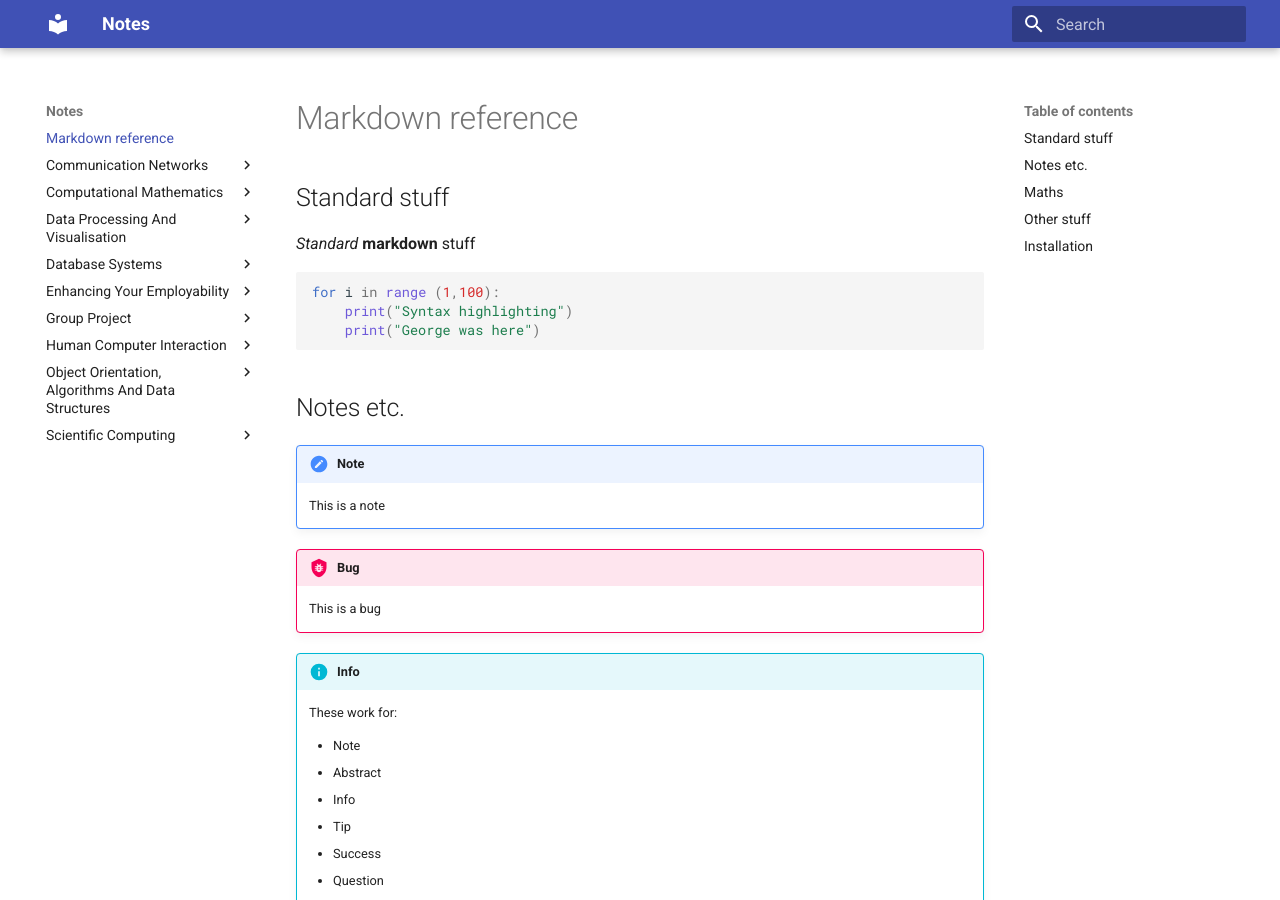
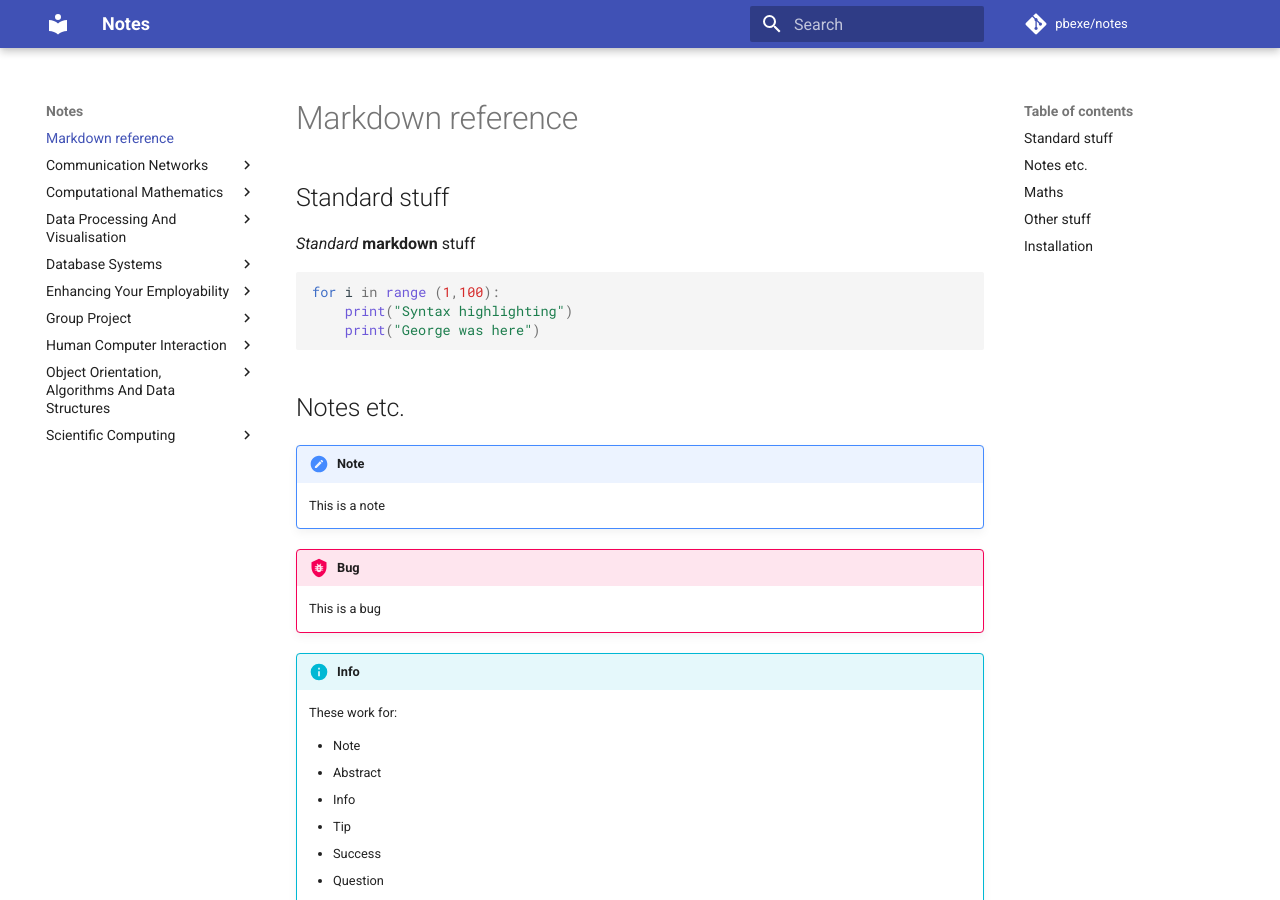
Before and after one commit to pbexe/notes, an MkDocs documentation site: the page built from docs/index.md, in a window 1280 px wide and 900 px high. Built offline with MkDocs 1.6.1 and Material for MkDocs 9.7.7, drawn with Linux system fonts in a browser that asks for light colours; emoji names are drawn with the system emoji font; formulas are drawn with MathJax 3; comment, search, counter and statistics services are not loaded.

```diff
--- a/.travis.yml
+++ b/.travis.yml
@@ -8,7 +8,7 @@ script:
 deploy:
  provider: pages
  skip_cleanup: true
- github_token: $GITHUB_TOKEN # Set in travis-ci.org dashboard
+ github_token: $GITHUB_TOKEN
  local_dir: site
  on:
    branch: master
--- a/mkdocs.yml
+++ b/mkdocs.yml
@@ -1,6 +1,19 @@
-site_name: Notes
+site_name: 'Notes'
 theme:
-  name: material
+  name: 'material'
+
+site_url: 'https://milesbudden.com/notes/'
+
+
+repo_name: 'pbexe/notes'
+repo_url: 'https://github.com/pbexe/notes'
+
+google_analytics:
+  - 'UA-69483987-1'
+  - 'auto'
+
+extra:
+  disqus: 'notes'
 
 markdown_extensions:
   - admonition
```
